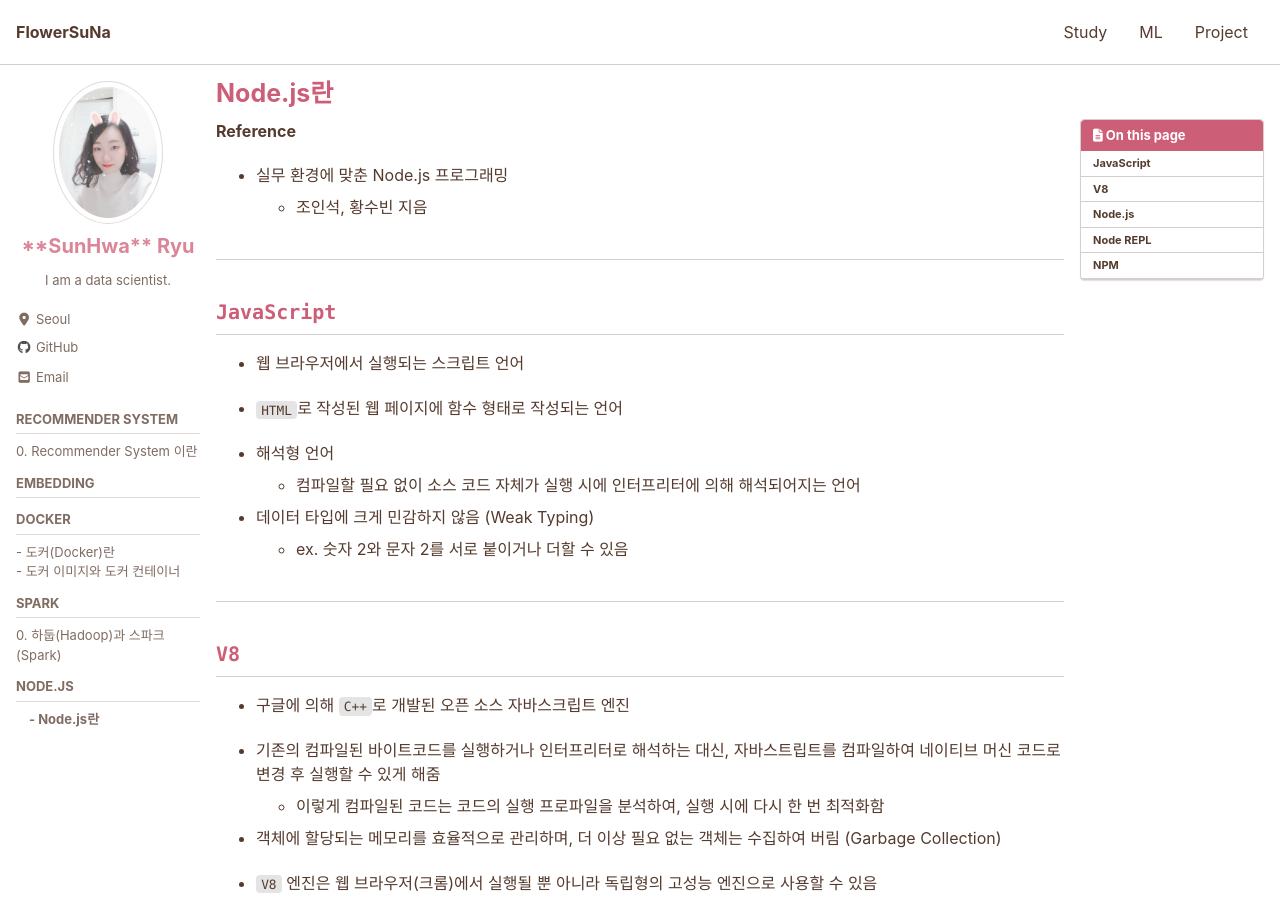
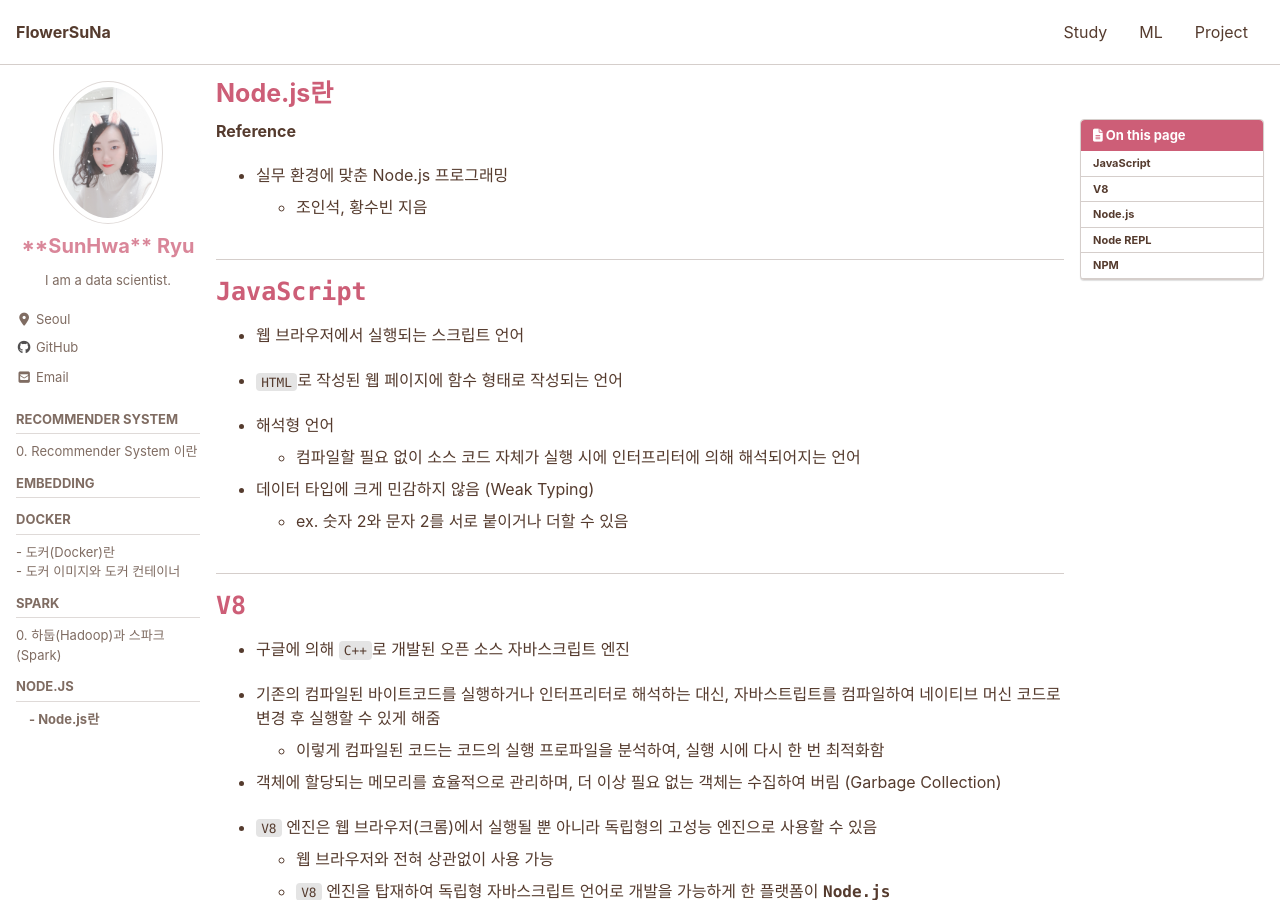
Before and after one commit to MinPinSunHwa/suna.github.io, a Jekyll site: the page built from _study/nodejs/0_nodejs.md, in a window 1280 px wide and 900 px high. Built offline with Jekyll 4.4.1, drawn with Linux system fonts in a browser that asks for light colours; cached includes are drawn as plain includes; nearby versions of some CDN libraries.

Commit message:
Update 0_nodejs.md

````diff
--- a/_study/nodejs/0_nodejs.md
+++ b/_study/nodejs/0_nodejs.md
@@ -14,7 +14,7 @@ toc: true
 
 ---
 
-## `JavaScript`
+# `JavaScript`
 
 - 웹 브라우저에서 실행되는 스크립트 언어
 
@@ -29,7 +29,7 @@ toc: true
 
 ---
 
-## `V8`
+# `V8`
 
 - 구글에 의해 `C++`로 개발된 오픈 소스 자바스크립트 엔진
 
@@ -45,7 +45,7 @@ toc: true
 
 ---
 
-## `Node.js`
+# `Node.js`
 
 - `V8`을 이용하여 `JavaScript`의 강력함과 단순함을 활용한 이벤트 기반의 논블록킹 I/O를 주 컨셉으로 만든 백엔드(Back-end) `JavaScript` 기반 플랫폼
   - `V8` 기반으로 만들어져 빠르고 확장 가능한 네트워크 프로그램 쉽게 작성 가능
@@ -61,7 +61,6 @@ toc: true
 카운터 종업원은 [주문자가 커피를 주문했다]는 이벤트, [커피 준비가 완료되었다]는 두가지 이벤트를 받았다. 종업원은 해당 이벤트가 발생했을 때 본인이 해야 할 일을 했다. 이것이 **이벤트 주도**이다. 여기서 호출기는 [커피 준비가 완료되었다]고 알려줬다. 이를 **이벤트 콜백**(Event Callback)이라고 한다.
 {: .notice--success}
 
-<br><br>
 
 - `Node.js` 아케텍쳐 <br><br>
   ![fig.1](../images/0-1.png)
@@ -69,7 +68,7 @@ toc: true
 
 ---
 
-## Node REPL
+# Node REPL
 
 - Node REPL(Read-Evaluate-Print-Loop) 실행 화면 <br><br>
 ![fig.1](../images/0-2.png)
@@ -89,7 +88,7 @@ toc: true
 
 ---
 
-## NPM
+# NPM
 
 - `Node.js`의 큰 장점 중 하나는 기능을 확장한 수많은 모듈들이 존재하고, 쉽게 다운로드 및 설치 가능
   - 모듈 설치를 위해 NPM(Node Package Manager)의 이해 및 활용 필요
@@ -124,7 +123,8 @@ $ npm install express
 위의 방식은 로컬 설치 방식으로, 설치하고자 하는 위치에서만 설치가 가능하다.
 만약 어떤 사용자다 어떤 위치에서도 사용 가능하게 설치하고 싶다면 글로벌 설치 방식을 선책해야 한다.
 방법은 간단하다. `-g` 플래그를 추가하면 된다. <br><br>
+{: .notice--success}
+
 ```
 $ npm install -g express
 ```
-{: .notice--success}
````
